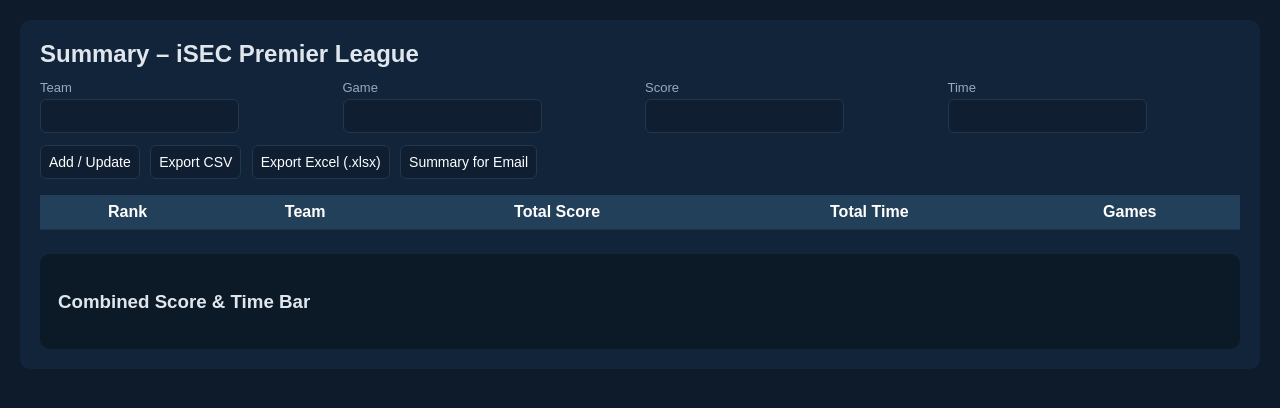
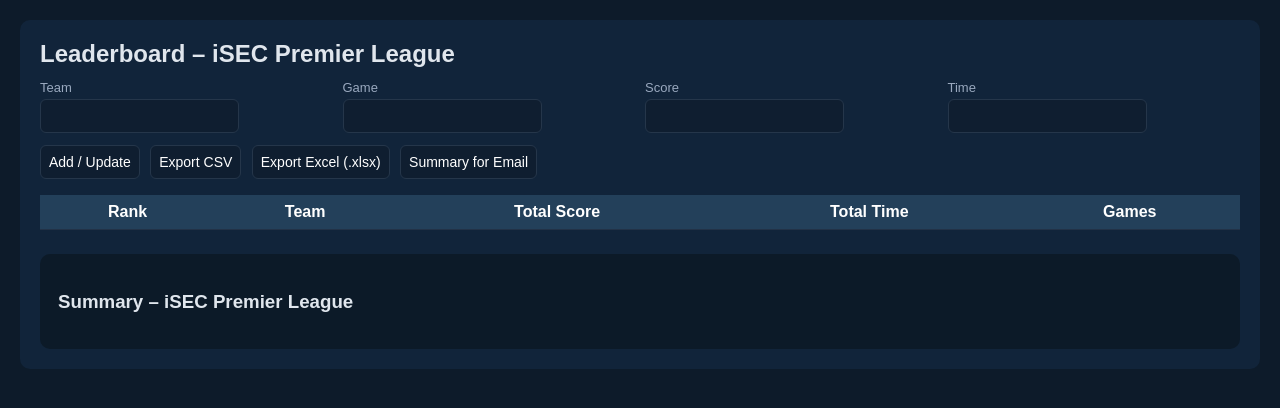
Before and after one commit to iSECDimension/Leaderboard, a plain HTML site: page Index.html in a window 1280 px wide. Drawn offline with Linux system fonts and the light colour scheme.

Commit message:
Update Index.html

```diff
--- a/Index.html
+++ b/Index.html
@@ -30,7 +30,7 @@
 </head>
 <body>
 <div class="container">
-  <h2>Summary – iSEC Premier League</h2>
+  <h2>Leaderboard – iSEC Premier League</h2>
 
   <div class="form-grid">
     <div><label for="teamName">Team</label><input id="teamName"></div>
@@ -54,7 +54,7 @@
   </table>
 
   <div class="bar-panel" id="barsPanel">
-    <h3>Combined Score & Time Bar</h3>
+    <h3>Summary – iSEC Premier League</h3>
     <div id="barsContainer"></div>
   </div>
 </div>
```
